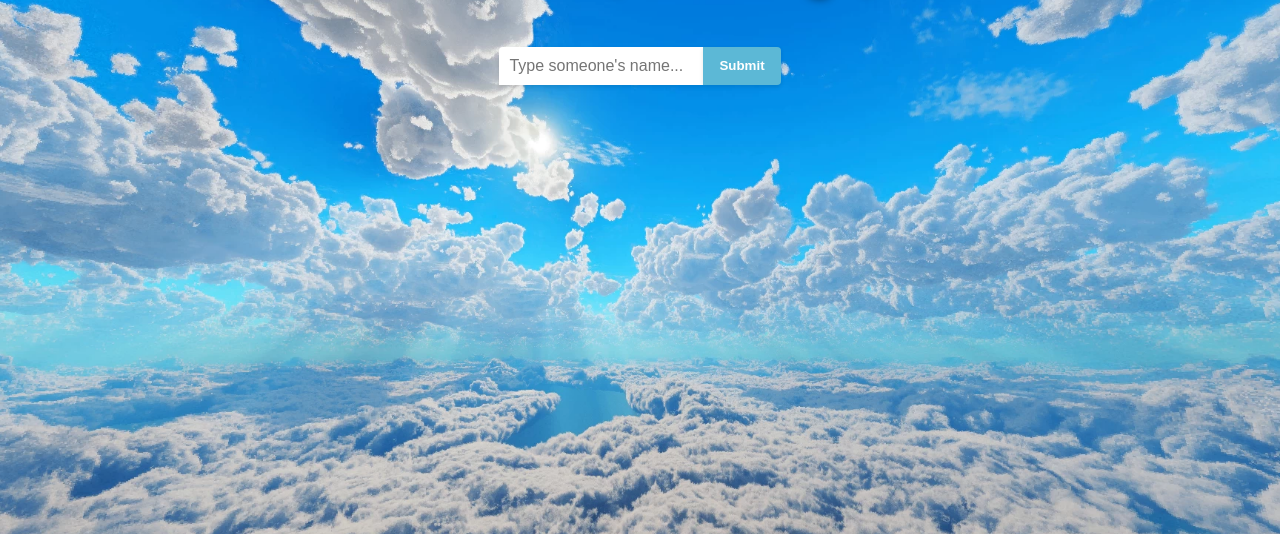
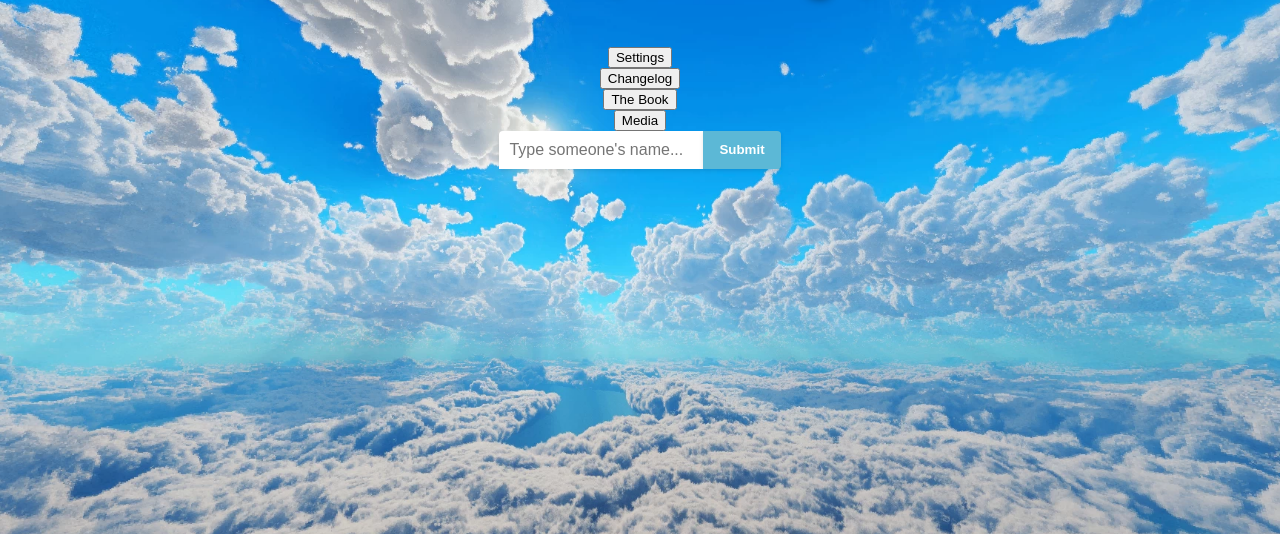
Before and after one commit to Climbby/GuessIt_front, a plain HTML site: page index.html in a window 1280 px wide. Shown: the part 108-642 px from the top of the page. Drawn offline with Linux system fonts and the light colour scheme; no server answers.

Commit message:
Added random buttons to give the users hope for an update

```diff
--- a/index.html
+++ b/index.html
@@ -10,6 +10,11 @@
 <body>
 
     <h1 id="title">GuessIt</h1>
+
+    <button>Settings</button>
+    <button>Changelog</button>
+    <button>The Book</button>
+    <button>Media</button>
 
     <div class="inputContainer">
         <div class="inputWrapper">
```
